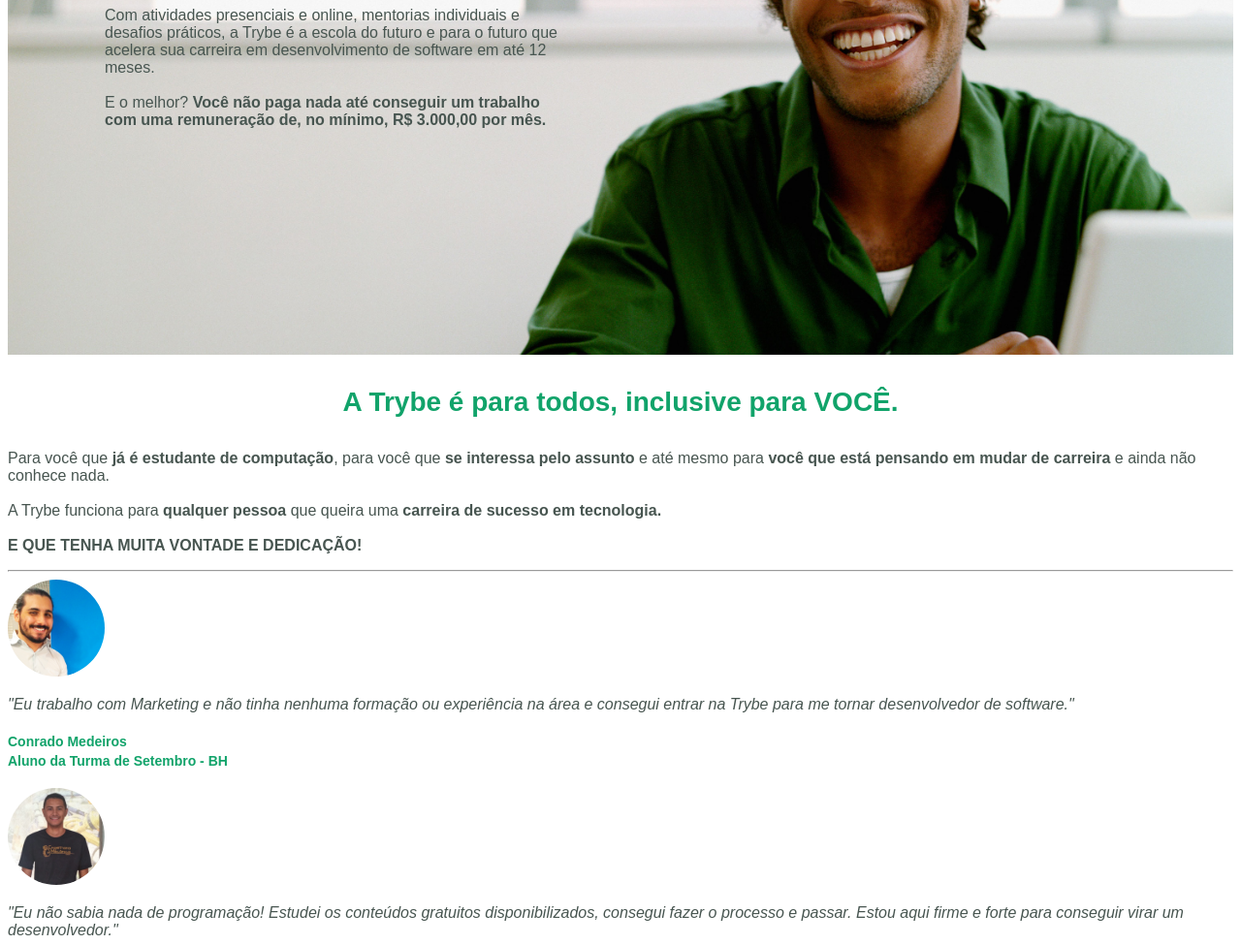
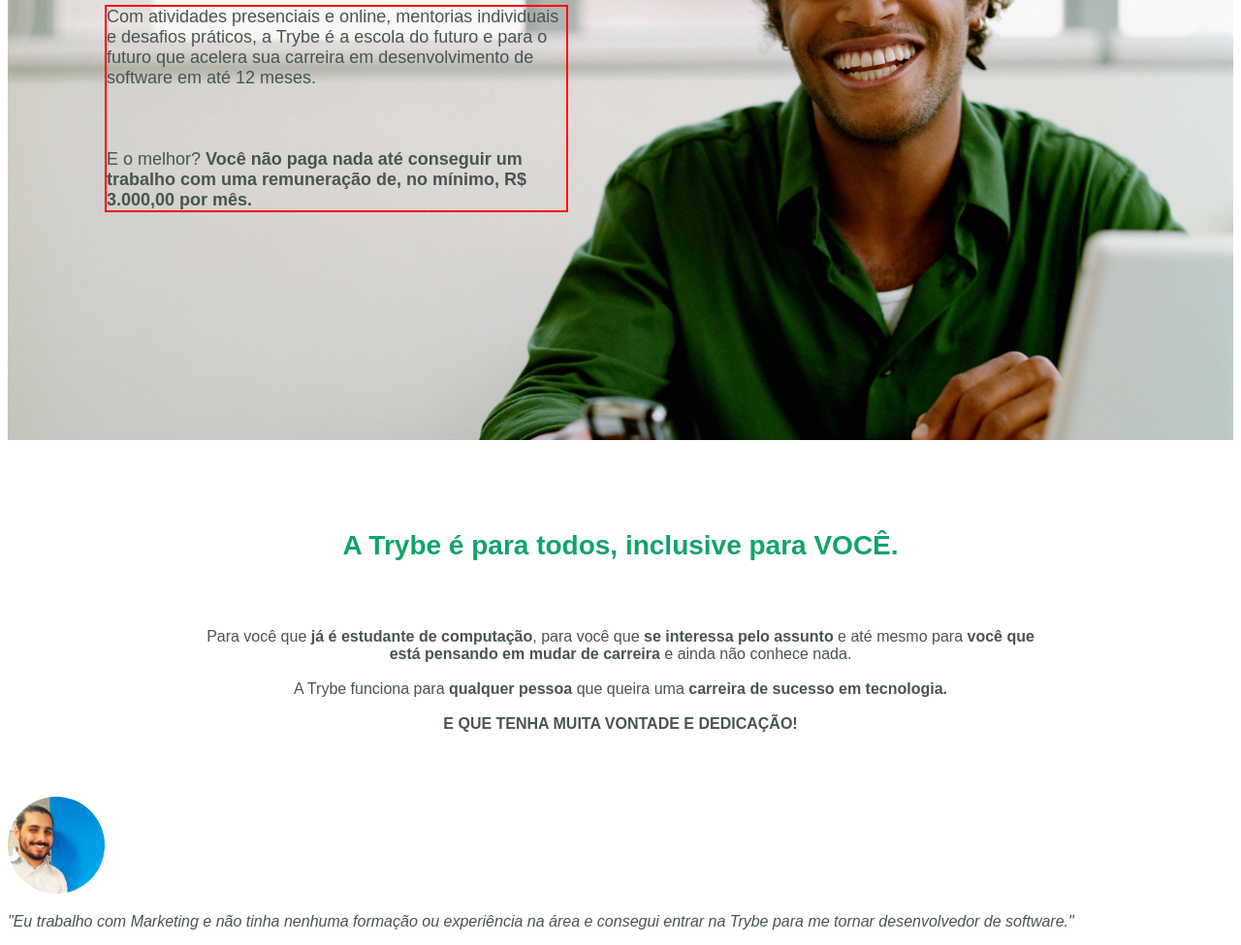
Before and after one commit to andrephelipe/trybe-exercises, a plain HTML site: page Bloco 3 - Introdução à HTML e CSS/HTML & CSS/index.html in a window 1280 px wide. Shown: the part 394-1369 px from the top of the page at 97% size. Drawn offline with Linux system fonts and the light colour scheme.

Commit message:
mandando tamanho dos textos

```diff
--- a/Bloco 3 - Introdução à HTML e CSS/HTML & CSS/index.html
+++ b/Bloco 3 - Introdução à HTML e CSS/HTML & CSS/index.html
@@ -29,6 +29,8 @@
                 Com atividades presenciais e online, mentorias individuais e desafios práticos, a Trybe é a escola do futuro e para o futuro que acelera sua carreira em desenvolvimento de software em até 12 meses.
             <br>
             <br>
+            <br>
+            <br>
                 E o melhor? <strong>Você não paga nada até conseguir um trabalho com uma remuneração de, no mínimo, R$ 3.000,00 por mês.</strong>
             </p>
 
@@ -37,7 +39,7 @@
 
 
     <!-- Seção 01 -->
-
+    <div class="text-centered">
         <h3 class="you">A Trybe é para todos, inclusive para VOCÊ.</h3>
 
         <p>
@@ -47,9 +49,9 @@
             <br><br>
             <strong>E QUE TENHA MUITA VONTADE E DEDICAÇÃO!</strong>
         </p>
+    </div>
 
 
-    <hr>
     <!-- Seção 02 -->
 
 
--- a/Bloco 3 - Introdução à HTML e CSS/HTML & CSS/style.css
+++ b/Bloco 3 - Introdução à HTML e CSS/HTML & CSS/style.css
@@ -18,8 +18,9 @@
 }
 
 #cabecalho {
-    border: 2px solid red;
+    /* border: 2px solid red;      */
     padding:10px 0 20px;
+    margin-bottom: 2px;
 }
 
 .header {
@@ -29,6 +30,12 @@
     background-size: cover;
     background-position: 50% 25%;
     padding: 60px 40px 217px;
+}
+
+.header p {
+    border: red solid 2px;
+    width: 10%;
+    font-size: 18px;
 }
 
 .header-container{
@@ -43,6 +50,17 @@
 
 .img-trybe{
     width: 130px;
+}
+
+.text-centered{
+    text-align: center;
+    padding: 60px 20px 50px;
+    width: 70%;
+    margin: auto;
+}
+
+.text-centered h3{
+    margin-bottom: 4rem;
 }
 
 #inscreva-se{
```
Lines whose indentation alone changed are shown as unchanged.
